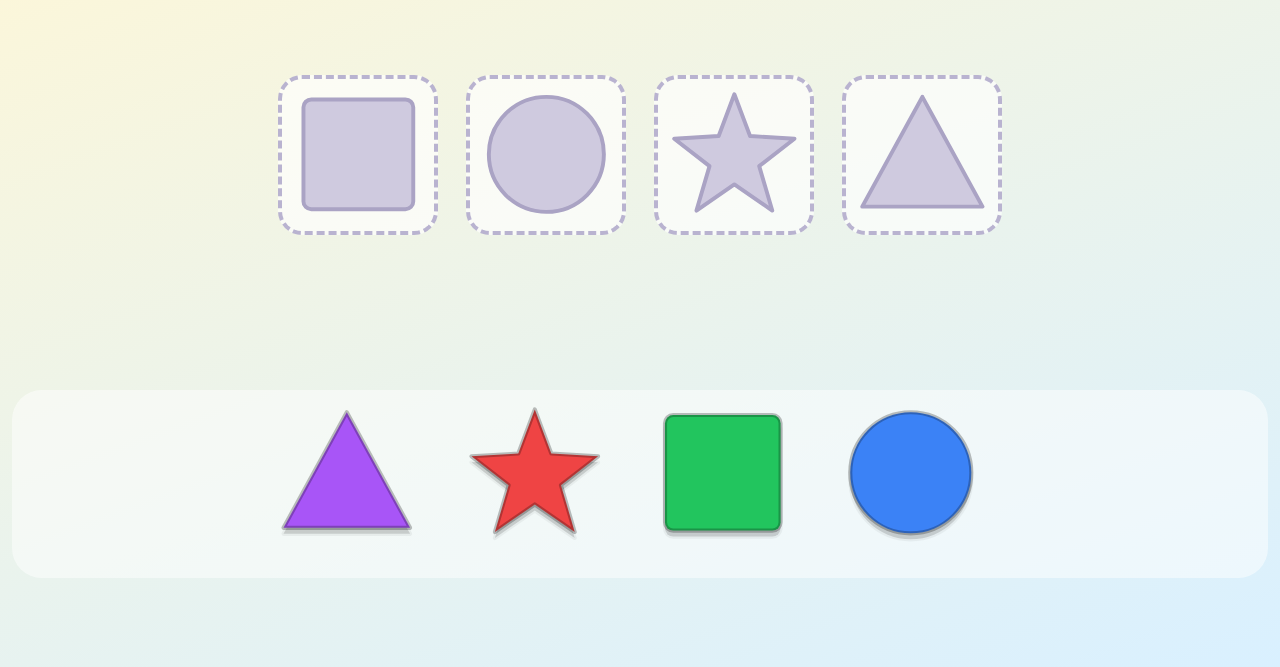
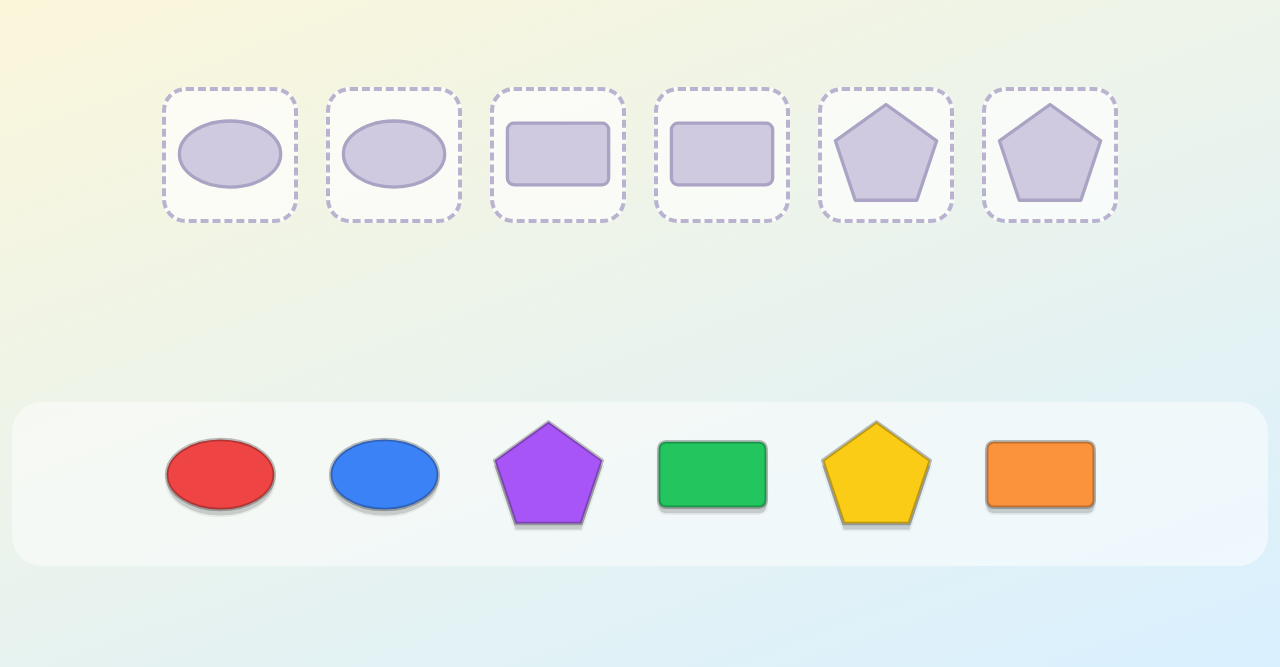
Before and after one commit to ChromasIV/FunShapeColors, a plain HTML site: page index.html in a window 1280 px wide. Shown: the part 133-800 px from the top of the page. Drawn offline with Linux system fonts and the light colour scheme.

Commit message:
More shapes, 6 pieces per round, repeated shapes in different colors
Co-Authored-By: Claude Sonnet 5.5 <noreply@anthropic.com>
Claude-Session: https://claude.ai/code/session_014Pdh6G7SvTSV9srxzEoXEn

```diff
--- a/index.html
+++ b/index.html
@@ -17,9 +17,9 @@
   .mode.on { background: #ffd23f; box-shadow: 0 4px 0 var(--ink); transform: translateY(-2px); }
   #prompt { text-align: center; font-size: clamp(22px, 5vw, 40px); font-weight: bold; padding: 6px 12px; min-height: 1.4em; }
   #board { flex: 1; display: flex; flex-direction: column; justify-content: space-around; padding: 0 12px 12px; position: relative; min-height: 0; }
-  .row { display: flex; justify-content: center; gap: clamp(8px, 3vw, 28px); }
+  .row { display: flex; flex-wrap: wrap; justify-content: center; gap: clamp(8px, 3vw, 28px); }
   .slot, .block { width: var(--size); height: var(--size); flex: none; }
-  #board { --size: min(21vw, 20vh, 160px); }
+  #board { --size: min(14.5vw, 17vh, 140px); }
   .slot { border-radius: 24px; background: rgba(255,255,255,.65); border: 4px dashed #b9b3d0; display: grid; place-items: center; transition: transform .2s; }
   .slot.hover { transform: scale(1.08); border-color: var(--ink); }
   .slot.done { border-style: solid; border-color: transparent; background: rgba(255,255,255,.9); }
@@ -62,6 +62,11 @@ const SHAPES = {
   triangle: '<polygon points="50,6 96,90 4,90" stroke-linejoin="round"/>',
   star:     '<polygon points="50,4 62,36 96,38 69,59 79,93 50,73 21,93 31,59 4,38 38,36" stroke-linejoin="round"/>',
   heart:    '<path d="M50 90 C10 58 4 34 20 18 C34 6 46 14 50 26 C54 14 66 6 80 18 C96 34 90 58 50 90Z"/>',
+  diamond:  '<polygon points="50,4 96,50 50,96 4,50" stroke-linejoin="round"/>',
+  rectangle:'<rect x="4" y="22" width="92" height="56" rx="6"/>',
+  oval:     '<ellipse cx="50" cy="50" rx="46" ry="30"/>',
+  hexagon:  '<polygon points="50,5 91,27.5 91,72.5 50,95 9,72.5 9,27.5" stroke-linejoin="round"/>',
+  pentagon: '<polygon points="50,5 96,38 78,92 22,92 4,38" stroke-linejoin="round"/>',
 };
 const COLORS = {
   red: '#ef4444', blue: '#3b82f6', yellow: '#facc15',
@@ -102,18 +107,24 @@ const nameOf = it => mode === 'shapes' ? it.shape : mode === 'colors' ? it.color
 function newRound() {
   $('#win').classList.remove('show');
   placedCount = 0;
-  const shapes = shuffle(Object.keys(SHAPES)).slice(0, 4);
-  const colors = shuffle(Object.keys(COLORS)).slice(0, 4);
+  const allShapes = Object.keys(SHAPES);
+  const colors = shuffle(Object.keys(COLORS));            // 6 different colors
+  let shapes;
+  if (mode === 'colors') {
+    shapes = Array.from({length: 6}, () => allShapes[Math.floor(Math.random() * allShapes.length)]);
+  } else {
+    const three = shuffle(allShapes).slice(0, 3);          // each shape appears twice, in different colors
+    shapes = shuffle([...three, ...three]);
+  }
   items = shapes.map((shape, i) => ({
-    id: i,
-    shape: mode === 'colors' ? 'square' : shape,
-    color: colors[i],
+    id: i, shape, color: colors[i],
+    key: mode === 'shapes' ? shape : mode === 'colors' ? colors[i] : shape + '-' + colors[i],
   }));
   const slots = $('#slots'), tray = $('#tray');
   slots.innerHTML = tray.innerHTML = '';
   shuffle(items).forEach(it => {
     const s = document.createElement('div');
-    s.className = 'slot'; s.dataset.id = it.id;
+    s.className = 'slot'; s.dataset.key = it.key;
     s.innerHTML = mode === 'shapes' ? svg(it.shape, GRAY, 1, '#aaa3c4')
                 : mode === 'colors' ? svg('circle', COLORS[it.color], .35, COLORS[it.color])
                 : svg(it.shape, COLORS[it.color], .3, COLORS[it.color]);
@@ -160,7 +171,7 @@ function enableDrag(el, it) {
     document.querySelectorAll('.slot').forEach(s => s.classList.remove('hover'));
     if (!moved) { el.style.transform = ''; say(nameOf(it)); return; }  // tap = hear its name
     const hit = slotAt(el);
-    if (hit && +hit.dataset.id === it.id) {
+    if (hit && hit.dataset.key === it.key) {
       place(el, hit, it);
     } else {
       el.classList.add('back');
```
